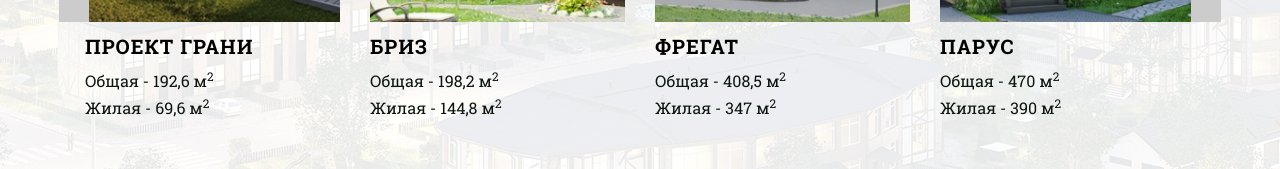
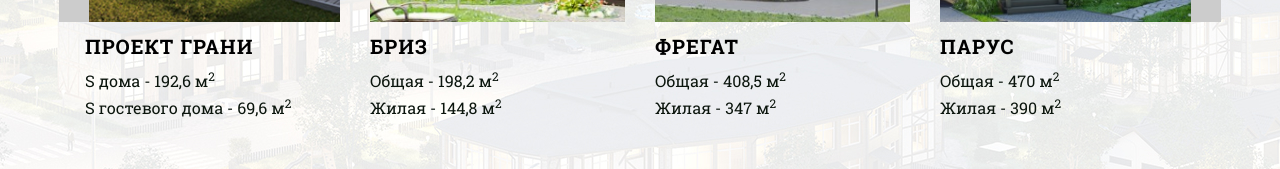
Before and after one commit to xkoredeus/sokolpark, a plain HTML site: page index.html in a window 1280 px wide. Shown: the part 3420-3589 px from the top of the page. Drawn offline with nearby package versions, Linux system fonts and the light colour scheme; files whose address does not match are found by name.

Commit message:
marks in design sect

```diff
--- a/index.html
+++ b/index.html
@@ -483,8 +483,8 @@
 							</div>
 						</div>
 						<h4>Проект Грани</h4>
-						<p>Общая - 192,6 м<sup>2</sup></p>
-						<p>Жилая - 69,6 м<sup>2</sup></p>
+						<p>S дома - 192,6 м<sup>2</sup></p>
+						<p>S гостевого дома  - 69,6 м<sup>2</sup></p>
 					</div>
 					<div class="col-xl-3 col-lg-3 design_slider_item">
 						<div class="wrapper_item">
```
